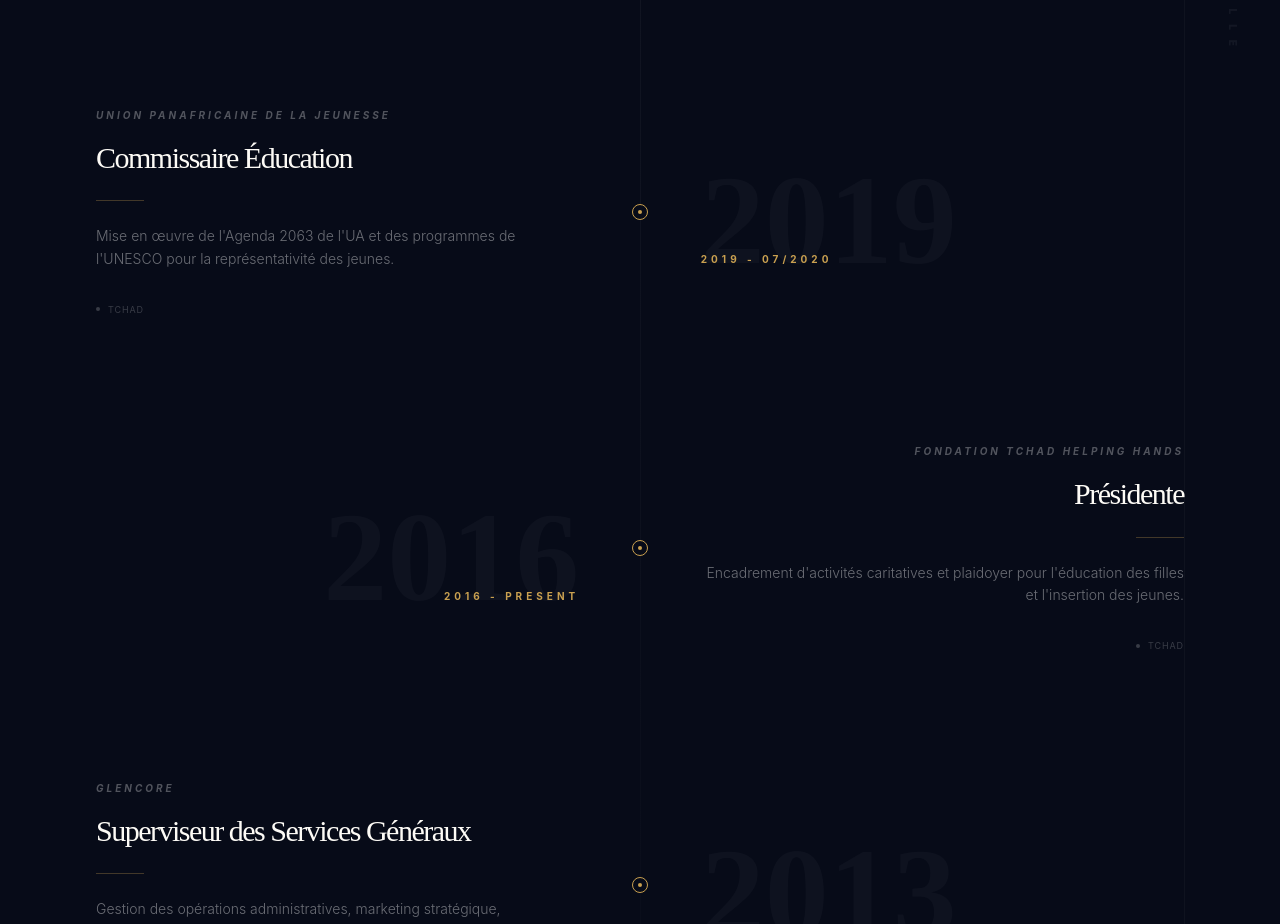
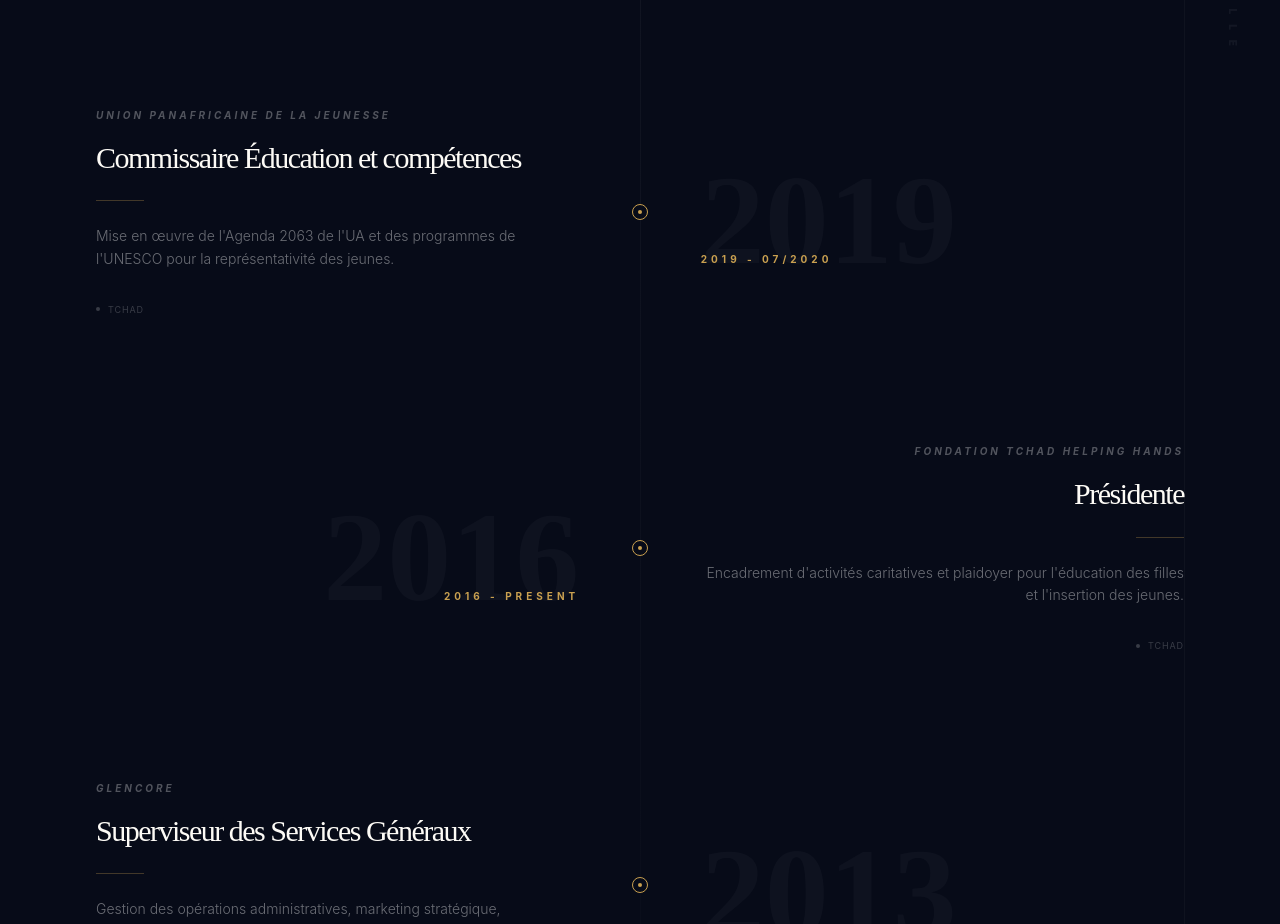
Before and after one commit to Sende45/PortfolioAmbassadrice, a React (Vite) app in the folder portefolioAmbassy/: page / in a window 1280 px wide. Shown: the part 5660-6584 px from the top of the page. Built offline with nearby package versions, Linux system fonts and the light colour scheme.

Commit message:
ajout des nouvelles modifications des fichiers

```diff
--- a/portefolioAmbassy/src/pages/Parcours.jsx
+++ b/portefolioAmbassy/src/pages/Parcours.jsx
@@ -54,7 +54,7 @@ const Parcours = () => {
       date: "2019",
       period: "2019 - 07/2020",
       institution: "Union Panafricaine de la Jeunesse",
-      poste: "Commissaire Éducation",
+      poste: "Commissaire Éducation et compétences",
       description: "Mise en œuvre de l'Agenda 2063 de l'UA et des programmes de l'UNESCO pour la représentativité des jeunes.",
       location: "Tchad"
     },
```
